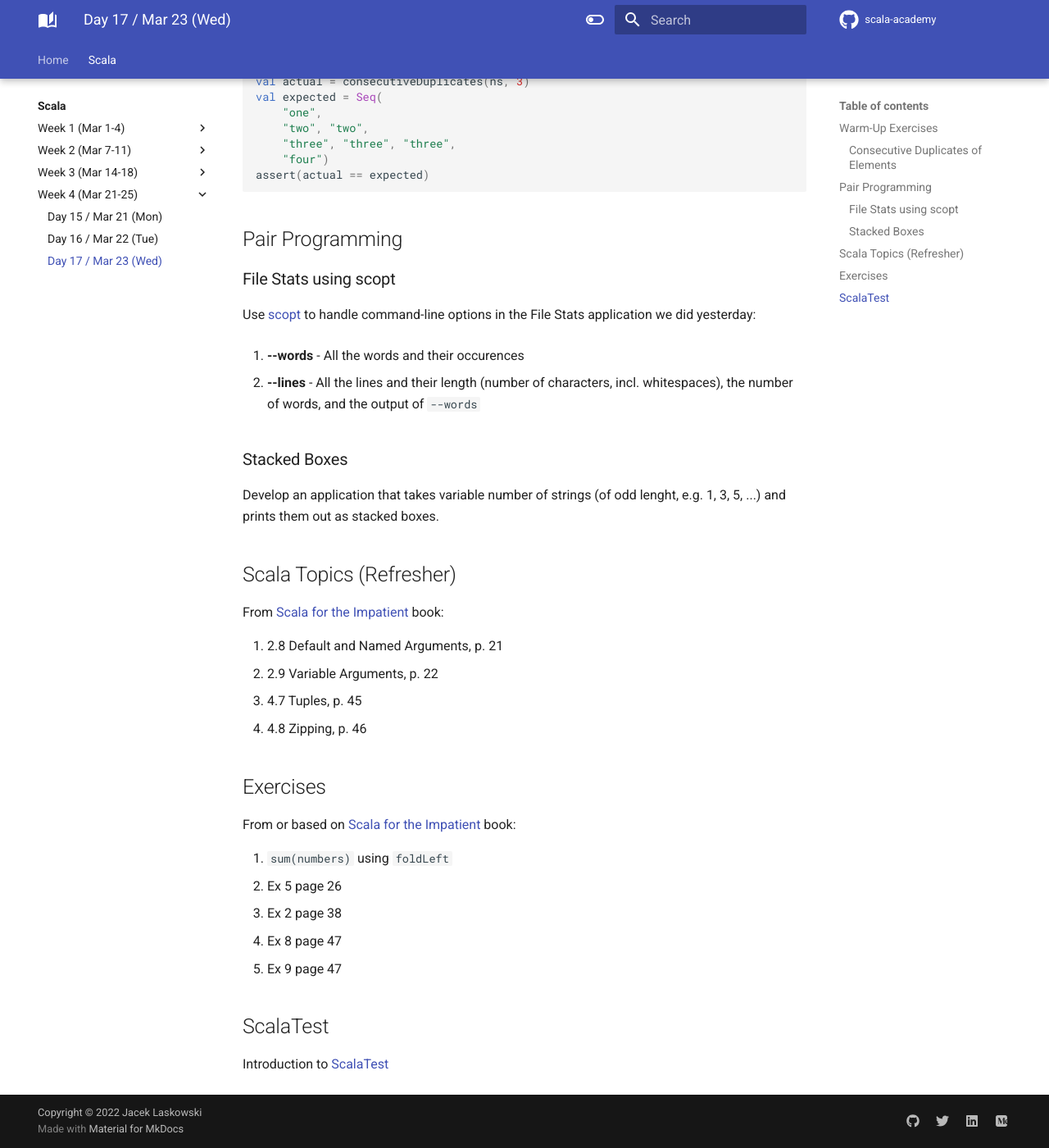
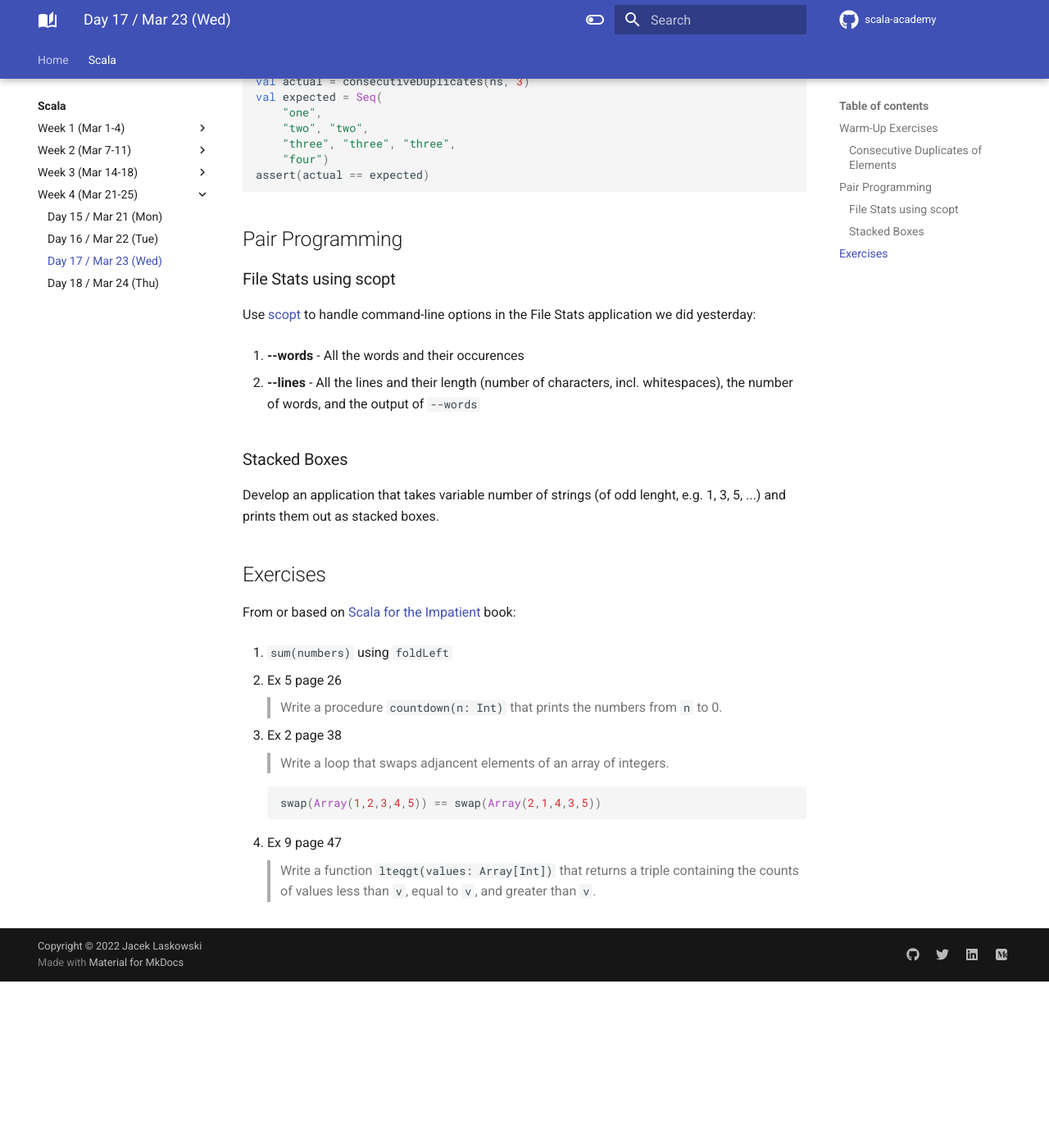
Before and after one commit to jaceklaskowski/scala-academy, an MkDocs documentation site: the page built from docs/scala/017.md, in a window 1280 px wide and 1400 px high, scrolled down 433 px. Shown: the whole window at 82% size. Built offline with MkDocs 1.6.1 and Material for MkDocs 9.7.7, drawn with Linux system fonts in a browser that asks for light colours; comment, search, counter and statistics services are not loaded; after the commit the page ends 1630 px from its top, so only the background shows below that.

Commit message:
Day 17 + 18

````diff
--- a/docs/scala/017.md
+++ b/docs/scala/017.md
@@ -40,25 +40,24 @@ Use [scopt](https://github.com/scopt/scopt) to handle command-line options in th
 
 Develop an application that takes variable number of strings (of odd lenght, e.g. 1, 3, 5, ...) and prints them out as stacked boxes.
 
-## Scala Topics (Refresher)
-
-From [Scala for the Impatient](https://horstmann.com/scala/) book:
-
-1. 2.8 Default and Named Arguments, p. 21
-1. 2.9 Variable Arguments, p. 22
-1. 4.7 Tuples, p. 45
-1. 4.8 Zipping, p. 46
-
 ## Exercises
 
 From or based on [Scala for the Impatient](https://horstmann.com/scala/) book:
 
 1. `sum(numbers)` using `foldLeft`
+
 1. Ex 5 page 26
+
+    > Write a procedure `countdown(n: Int)` that prints the numbers from `n` to 0.
+
 1. Ex 2 page 38
-1. Ex 8 page 47
+
+    > Write a loop that swaps adjancent elements of an array of integers.
+
+    ```scala
+    swap(Array(1,2,3,4,5)) == swap(Array(2,1,4,3,5))
+    ```
+
 1. Ex 9 page 47
 
-## ScalaTest
-
-Introduction to [ScalaTest](https://www.scalatest.org/)
+    > Write a function `lteqgt(values: Array[Int])` that returns a triple containing the counts of values less than `v`, equal to `v`, and greater than `v`.
--- a/mkdocs.yml
+++ b/mkdocs.yml
@@ -122,3 +122,4 @@ nav:
       - scala/015.md
       - scala/016.md
       - scala/017.md
+      - scala/018.md
````
Also changed, not shown: docs/scala/018.md (added, +21 -0 lines).
